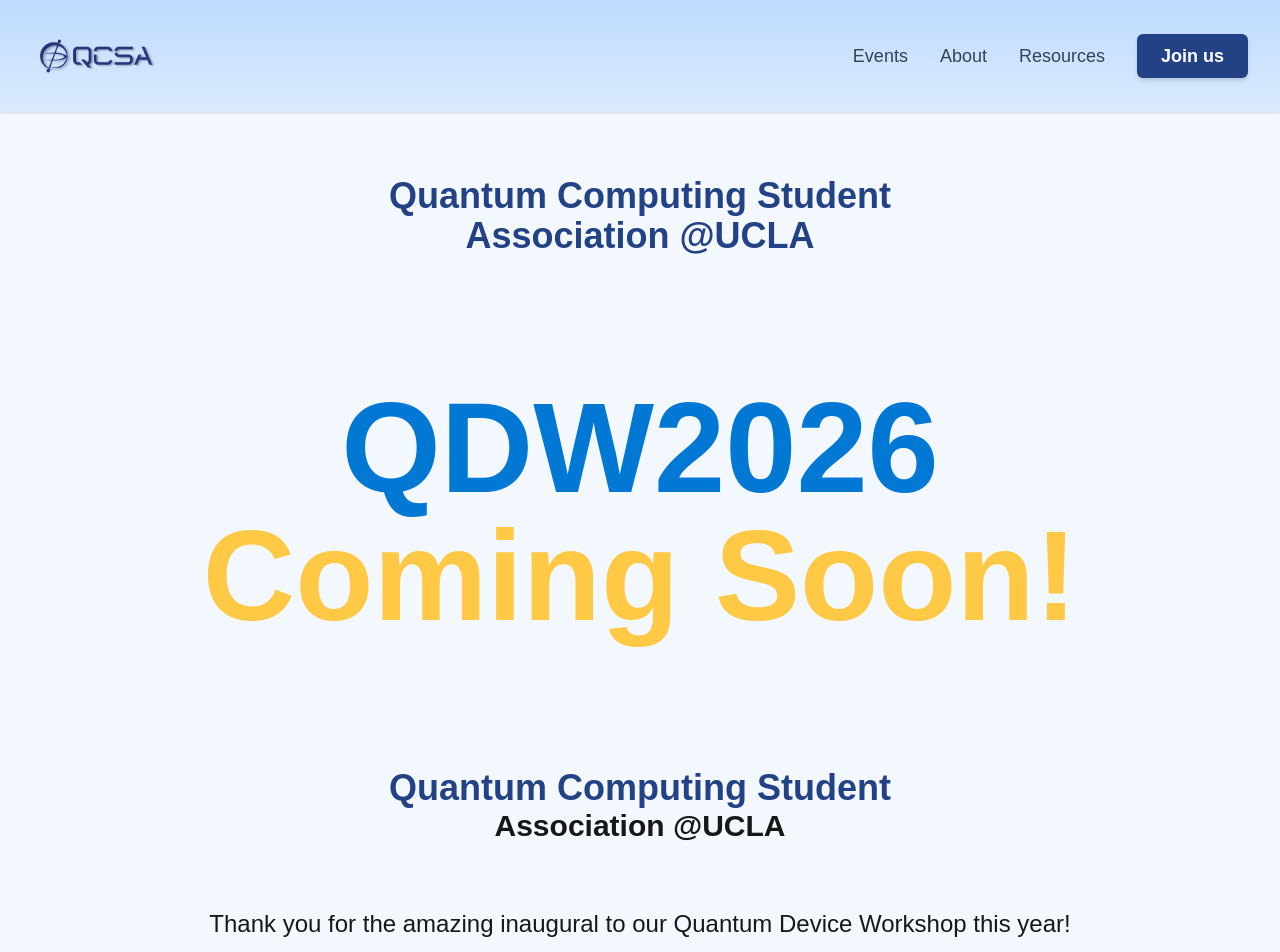
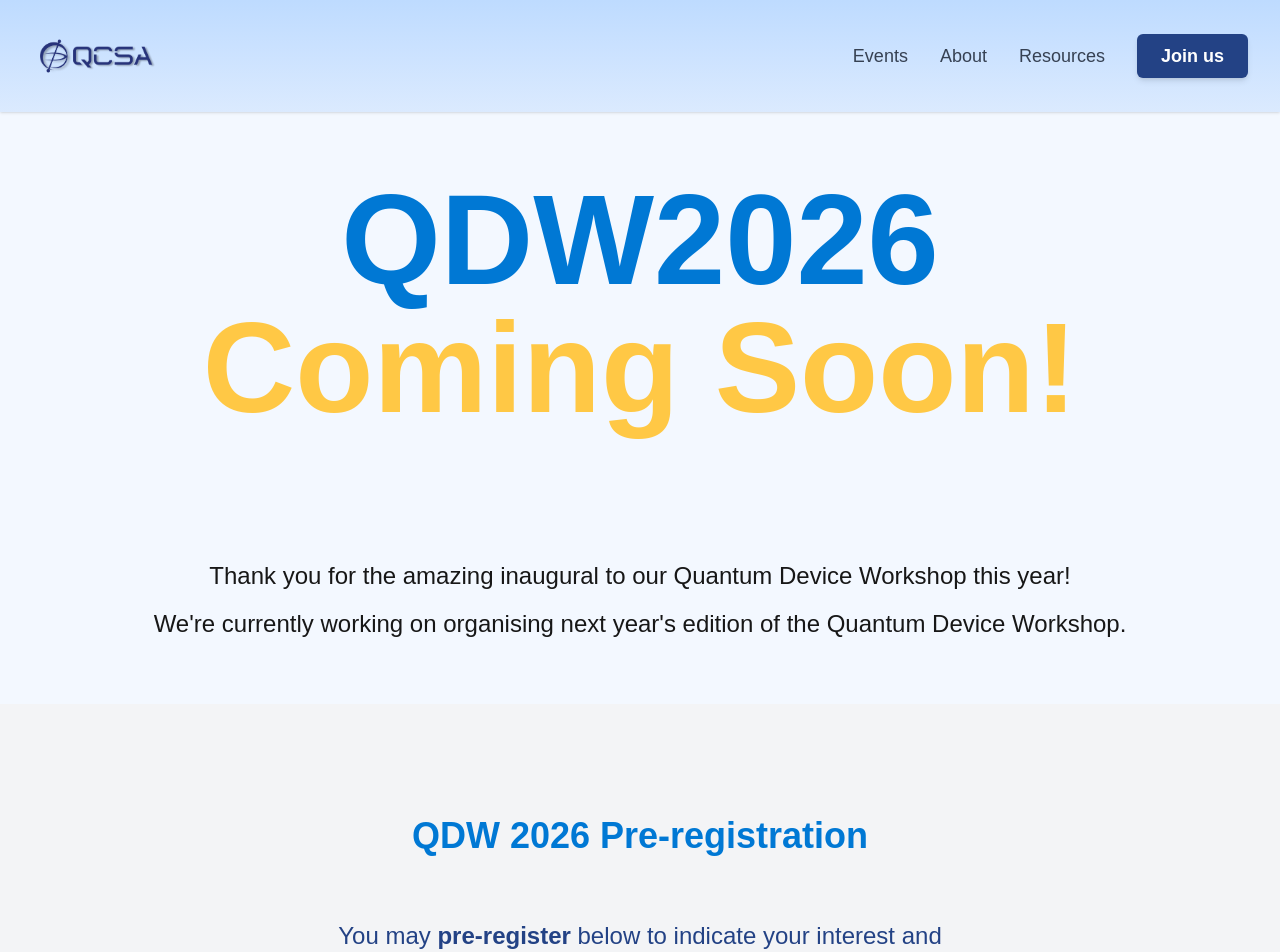
Before and after one commit to qcsa-at-ucla/qcsa, a Next.js app: page /thank-you-page in a window 1280 px wide. Shown: the top 952 px of the page. Built offline with nearby package versions, Linux system fonts and the light colour scheme.

Commit message:
Some changes to QDW page

```diff
--- a/src/app/Components/PageHead.tsx
+++ b/src/app/Components/PageHead.tsx
@@ -1,17 +1,9 @@
 export default function PageHead(){
     return (
     <section className='text-center px-4 sm:px-6 lg:px-8'>
-            <div className='text-xl sm:text-2xl md:text-3xl font-semibold m-8 sm:m-12 md:m-16'>
-                <h2>Quantum Computing Student</h2>
-                <h2>Association @UCLA</h2>
-            </div>
             <div className='text-4xl sm:text-6xl md:text-8xl lg:text-9xl p-16'>
                 <h1 className='text-[#0078d4] font-bold text-'>QDW2026</h1>
                 <div className='text-[#ffc845] font-bold'>Coming Soon!</div>
-            </div>
-            <div className='text-xl sm:text-2xl md:text-3xl font-semibold m-8 sm:m-12 md:m-16'>
-                <h2>Quantum Computing Student</h2>
-                <div>Association @UCLA</div>
             </div>
             <div className='m-16 flex flex-col items-center space-y-4' >
                 <p className='text-2xl text-center'>
```
